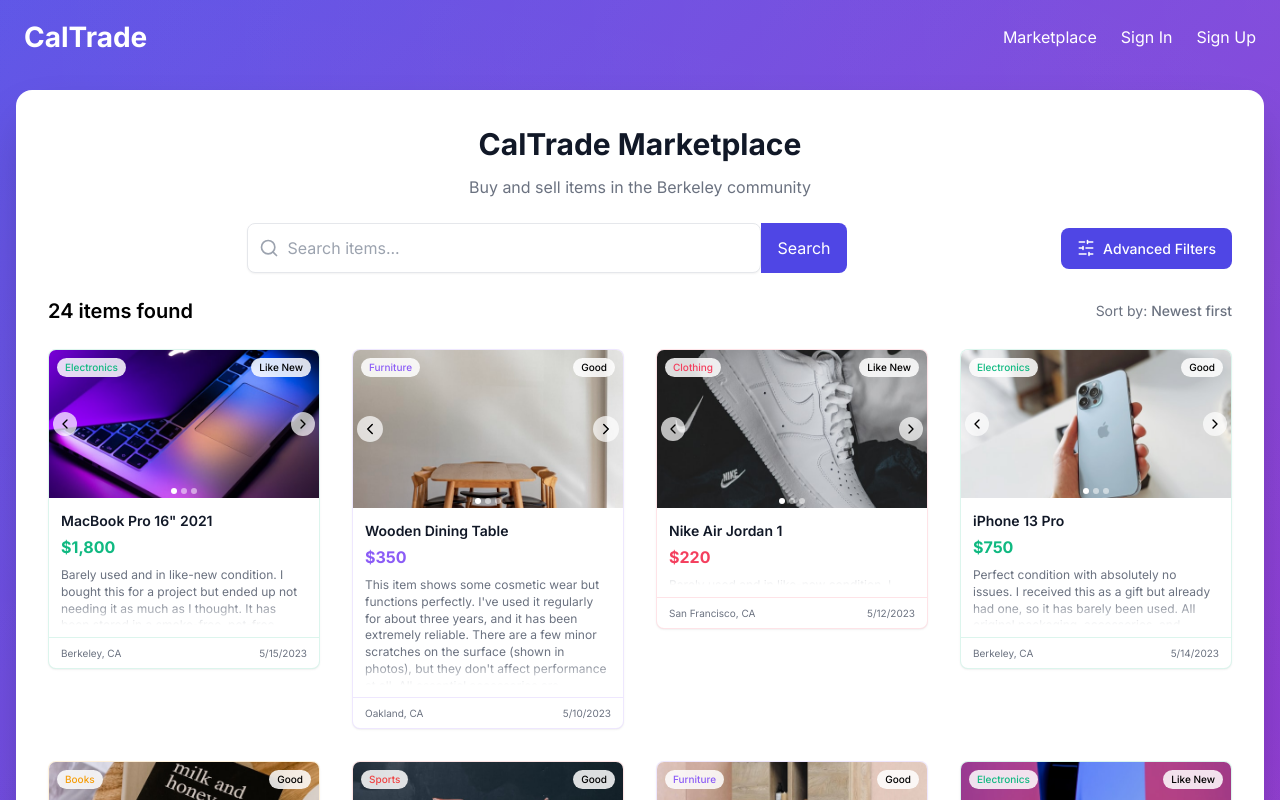
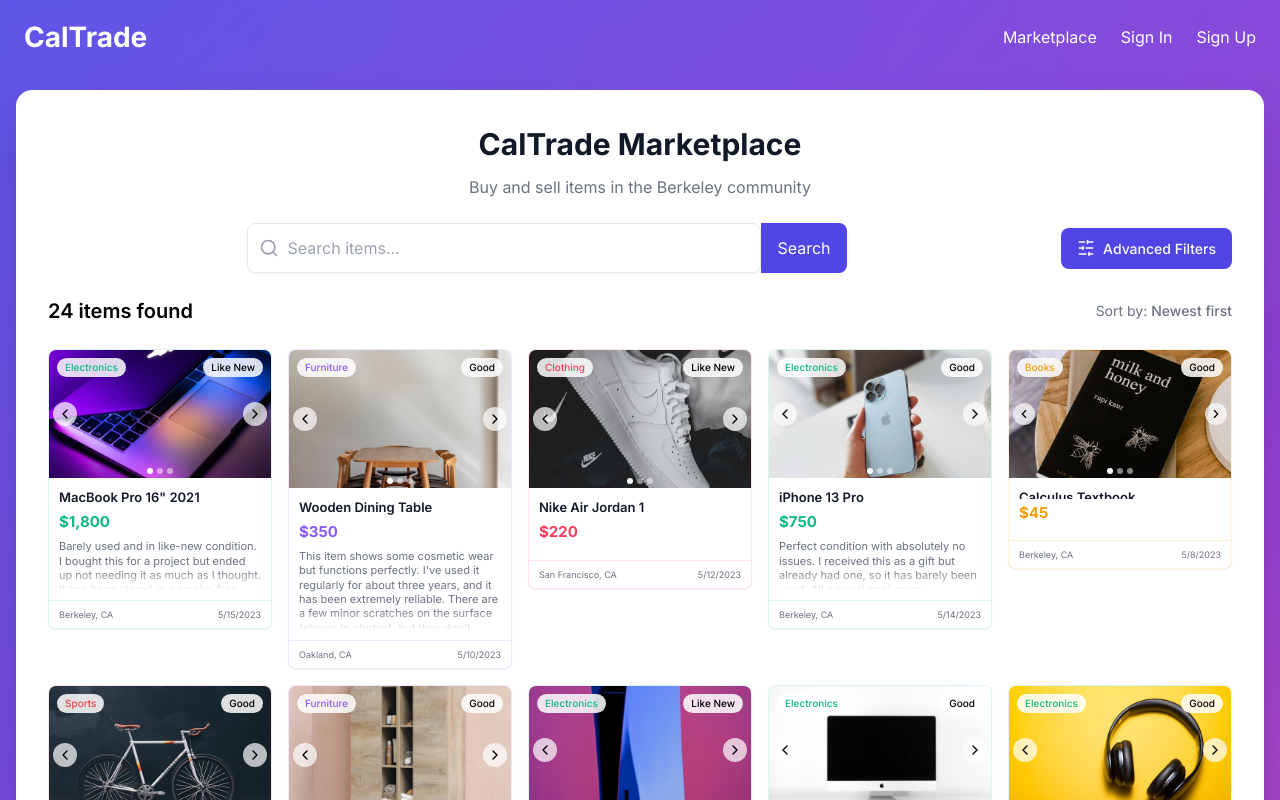
Before and after one commit to hzhou279/CalTrade, a Next.js app: page / in a window 1280 px wide. Shown: the top 800 px of the page. Built offline with nearby package versions, Linux system fonts and the light colour scheme.

Commit message:
Make item cards narrower to fit five per row and adjust spacing

```diff
--- a/src/app/components/marketplace/ItemCard.tsx
+++ b/src/app/components/marketplace/ItemCard.tsx
@@ -44,109 +44,109 @@ export default function ItemCard({ item }: ItemCardProps) {
 
   // Determine card properties based on item category
   const getCategoryStyles = () => {
-    // Define different sizes for different categories with much more variation
+    // Define different sizes for different categories with more compact heights
     switch (item.category) {
       case 'Vehicles':
         return {
-          imageHeight: 180, // Larger image for vehicles
-          descriptionLines: 12, // Show much more description
-          cardHeight: 480, // Very tall card
+          imageHeight: 160, // Reduced image height
+          descriptionLines: 8, // Still show more description but reduced
+          cardHeight: 380, // Reduced overall height
           accentColor: '#3b82f6', // blue
-          iconSize: 20
+          iconSize: 18
         };
       case 'Furniture':
         return {
-          imageHeight: 160,
-          descriptionLines: 8,
-          cardHeight: 380,
+          imageHeight: 140,
+          descriptionLines: 6,
+          cardHeight: 320,
           accentColor: '#8b5cf6', // purple
-          iconSize: 18
+          iconSize: 16
         };
       case 'Electronics':
         return {
-          imageHeight: 150,
-          descriptionLines: 6,
-          cardHeight: 320,
+          imageHeight: 130,
+          descriptionLines: 5,
+          cardHeight: 280,
           accentColor: '#10b981', // green
           iconSize: 16
         };
       case 'Clothing':
         return {
-          imageHeight: 160,
-          descriptionLines: 4,
-          cardHeight: 280,
+          imageHeight: 140,
+          descriptionLines: 3,
+          cardHeight: 240,
           accentColor: '#f43f5e', // pink
           iconSize: 16
         };
       case 'Books':
         return {
-          imageHeight: 140,
+          imageHeight: 130,
           descriptionLines: 3,
-          cardHeight: 240,
+          cardHeight: 220,
           accentColor: '#f59e0b', // amber
           iconSize: 14
         };
       case 'Accessories':
         return {
-          imageHeight: 130,
+          imageHeight: 120,
           descriptionLines: 2,
-          cardHeight: 210,
+          cardHeight: 200,
           accentColor: '#ec4899', // pink
           iconSize: 14
         };
       case 'Photography':
         return {
-          imageHeight: 160,
-          descriptionLines: 7,
-          cardHeight: 350,
+          imageHeight: 140,
+          descriptionLines: 5,
+          cardHeight: 300,
           accentColor: '#6366f1', // indigo
-          iconSize: 18
+          iconSize: 16
         };
       case 'Audio':
         return {
-          imageHeight: 150,
-          descriptionLines: 5,
-          cardHeight: 300,
+          imageHeight: 130,
+          descriptionLines: 4,
+          cardHeight: 260,
           accentColor: '#0ea5e9', // sky blue
           iconSize: 16
         };
       case 'Sports':
         return {
-          imageHeight: 150,
-          descriptionLines: 7,
-          cardHeight: 340,
+          imageHeight: 140,
+          descriptionLines: 5,
+          cardHeight: 290,
           accentColor: '#ef4444', // red
-          iconSize: 18
+          iconSize: 16
         };
       case 'Kitchen':
         return {
-          imageHeight: 140,
-          descriptionLines: 6,
-          cardHeight: 310,
+          imageHeight: 130,
+          descriptionLines: 4,
+          cardHeight: 260,
           accentColor: '#f97316', // orange
           iconSize: 16
         };
       case 'Home & Garden':
         return {
-          imageHeight: 150,
-          descriptionLines: 8,
-          cardHeight: 360,
+          imageHeight: 140,
+          descriptionLines: 6,
+          cardHeight: 310,
           accentColor: '#22c55e', // green
           iconSize: 16
         };
       case 'Toys & Games':
         return {
-          imageHeight: 140,
-          descriptionLines: 4,
-          cardHeight: 270,
+          imageHeight: 130,
+          descriptionLines: 3,
+          cardHeight: 230,
           accentColor: '#a855f7', // purple
           iconSize: 16
         };
       default:
         return {
-          imageHeight: 140,
-          descriptionLines: 5,
-          cardHeight: 300,
+          imageHeight: 130,
+          descriptionLines: 4,
+          cardHeight: 250,
           accentColor: '#4f46e5', // indigo
           iconSize: 16
         };
@@ -172,7 +172,8 @@ export default function ItemCard({ item }: ItemCardProps) {
           position: "relative",
           cursor: "pointer",
           border: `1px solid ${accentColor}25`,
-          height: `${cardHeight}px` // Fixed height based on category
+          height: `${cardHeight}px`, // Fixed height based on category
+          maxWidth: "100%", // Ensure the card doesn't exceed its container width
         }}
       >
         <div style={{
@@ -185,7 +186,7 @@ export default function ItemCard({ item }: ItemCardProps) {
             alt={item.title}
             fill
             style={{ objectFit: "cover" }}
-            sizes="(max-width: 768px) 100vw, (max-width: 1200px) 50vw, 33vw"
+            sizes="(max-width: 768px) 100vw, (max-width: 1200px) 50vw, 20vw"
           />
 
           {/* Image navigation buttons */}
@@ -253,16 +254,16 @@ export default function ItemCard({ item }: ItemCardProps) {
         </div>
 
         <div style={{
-          padding: "12px",
+          padding: "10px",
           flex: "1",
           display: "flex",
           flexDirection: "column",
-          height: `${cardHeight - imageHeight - 31}px` // Calculate content height (31px for footer)
+          height: `${cardHeight - imageHeight - 28}px` // Calculate content height (28px for footer)
         }}>
           <h3 style={{
-            fontSize: "14px",
+            fontSize: "13px",
             fontWeight: "600",
-            marginBottom: "4px",
+            marginBottom: "3px",
             color: "#111827",
             display: "-webkit-box",
             WebkitLineClamp: 1,
@@ -272,9 +273,9 @@ export default function ItemCard({ item }: ItemCardProps) {
             {item.title}
           </h3>
           <p style={{
-            fontSize: "16px",
+            fontSize: "15px",
             fontWeight: "700",
-            marginBottom: "8px",
+            marginBottom: "6px",
             color: accentColor
           }}>
             ${item.price.toLocaleString()}
@@ -285,14 +286,14 @@ export default function ItemCard({ item }: ItemCardProps) {
             position: "relative"
           }}>
             <p style={{
-              fontSize: "12px",
+              fontSize: "11px",
               color: "#6b7280",
               display: "-webkit-box",
               WebkitLineClamp: descriptionLines,
               WebkitBoxOrient: "vertical",
               overflow: "hidden",
-              lineHeight: "1.4",
-              marginBottom: "4px"
+              lineHeight: "1.3",
+              marginBottom: "3px"
             }}>
               {item.description}
             </p>
@@ -303,7 +304,7 @@ export default function ItemCard({ item }: ItemCardProps) {
                 bottom: 0,
                 left: 0,
                 right: 0,
-                height: "24px",
+                height: "20px",
                 background: "linear-gradient(to bottom, rgba(255,255,255,0), rgba(255,255,255,1))"
               }}></div>
             )}
@@ -311,14 +312,14 @@ export default function ItemCard({ item }: ItemCardProps) {
         </div>
 
         <div style={{
-          padding: "8px 12px",
+          padding: "6px 10px",
           borderTop: `1px solid ${accentColor}25`,
           display: "flex",
           justifyContent: "space-between",
           alignItems: "center",
-          fontSize: "10px",
+          fontSize: "9px",
           color: "#6b7280",
-          height: "31px"
+          height: "28px"
         }}>
           <span>{item.location}</span>
           <span>{new Date(item.createdAt).toLocaleDateString()}</span>
--- a/src/app/page.tsx
+++ b/src/app/page.tsx
@@ -289,16 +289,14 @@ export default function MarketplacePage() {
                     <p className="text-gray-500">Try adjusting your filters or search query</p>
                   </div>
                 ) : (
-                  <div className="grid grid-cols-1 sm:grid-cols-2 md:grid-cols-2 lg:grid-cols-3 xl:grid-cols-4 gap-8">
+                  <div className="grid grid-cols-1 sm:grid-cols-2 md:grid-cols-3 lg:grid-cols-4 xl:grid-cols-5 gap-4">
                     {filteredItems.map((item) => {
                       // Determine column span based on item category
                       let colSpan = "";
 
-                      // Vehicles and large items take up more space
+                      // Only vehicles take up more space
                       if (item.category === 'Vehicles') {
-                        colSpan = "col-span-1 sm:col-span-2 md:col-span-2 lg:col-span-2 xl:col-span-2";
-                      } else if (['Furniture', 'Home & Garden', 'Photography'].includes(item.category)) {
-                        colSpan = "col-span-1 sm:col-span-1 md:col-span-1 lg:col-span-1 xl:col-span-1";
+                        colSpan = "col-span-1 sm:col-span-2 md:col-span-2 lg:col-span-1 xl:col-span-1";
                       } else {
                         colSpan = "col-span-1";
                       }
```
